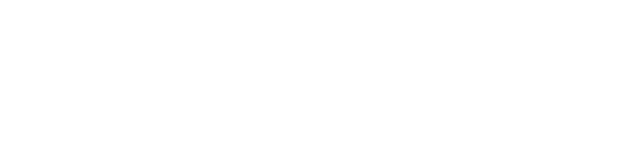
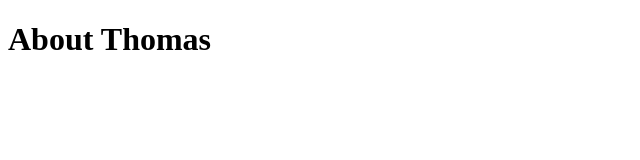
Before and after one commit to thomasfoster90/git-practice, a plain HTML site: page about.html in a window 1280 px wide. Shown: the whole page, without its empty margins (0-640 px from the left). Drawn offline with Linux system fonts and the light colour scheme.

Commit message:
added headings for about and home

```diff
--- a/about.html
+++ b/about.html
@@ -5,6 +5,6 @@
     <title>About me</title>
   </head>
   <body>
-
+<h1>About Thomas</h1>
   </body>
 </html>
```
Also changed, not shown: index.html (+1 -1 lines).
